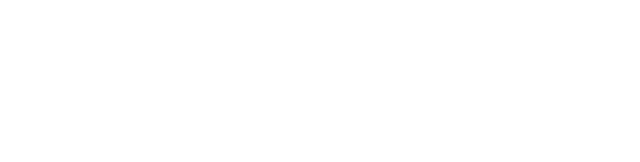
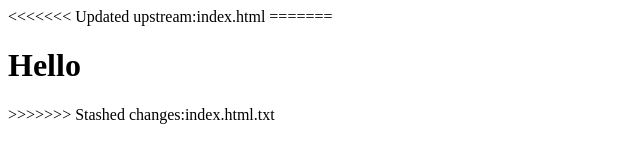
Before and after one commit to rubatechno/university-website, a plain HTML site: page index.html in a window 1280 px wide. Shown: the whole page, without its empty margins (0-640 px from the left). Drawn offline with Linux system fonts and the light colour scheme.

Commit message:
update index file

```diff
--- a/index.html
+++ b/index.html
@@ -1,4 +1,11 @@
 <html>
 <title> Welcom </title>
+<<<<<<< Updated upstream:index.html
 
 </html>
+=======
+<body>
+<h1> Hello </h1>
+</body>
+</html>
+>>>>>>> Stashed changes:index.html.txt
```
Also changed, not shown: New Text Document.txt (added).
